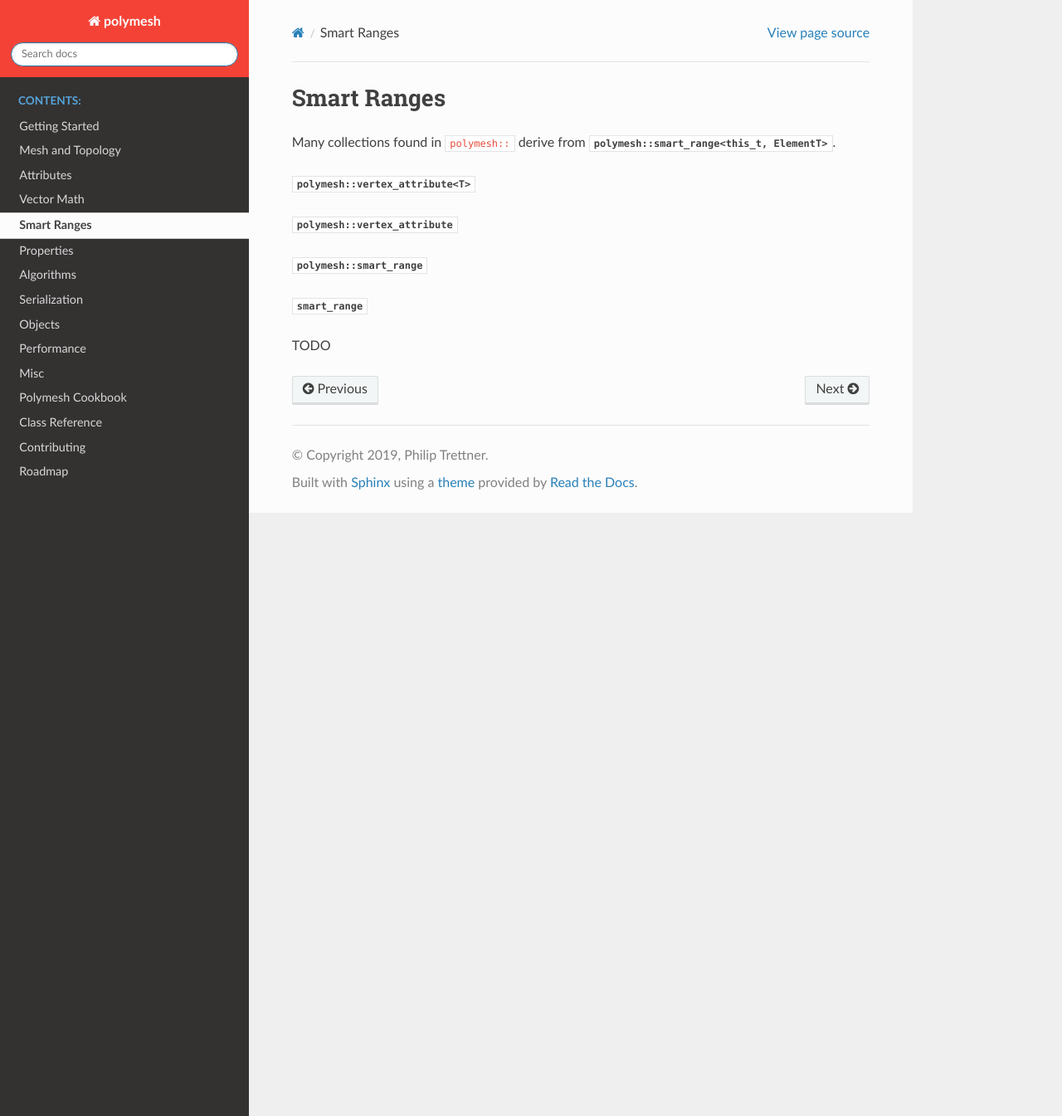
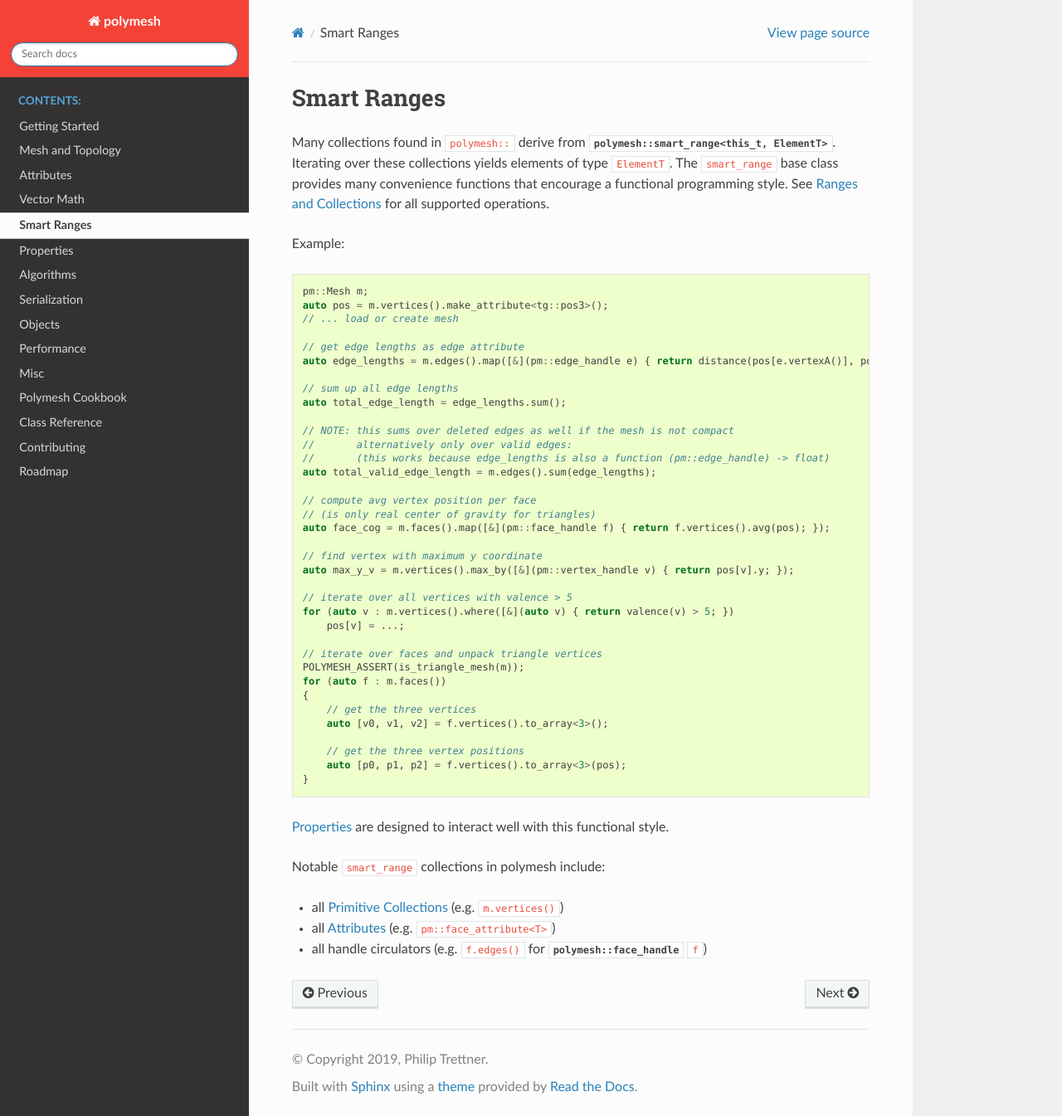
Before and after one commit to project-arcana/polymesh, a Sphinx documentation site: the page built from docs/smart-ranges.rst, in a window 1280 px wide and 1345 px high. Shown: the whole window at 83% size. Built offline with Sphinx 7.4.7 and the Read the Docs theme 2.0.0, drawn with Linux system fonts in a browser that asks for light colours; pages that are not in the unit, such as notebooks, are missing from menus.

Commit message:
more docs, moved properties to top-level include, renamed old property struct to attribute_view

```diff
--- a/docs/cookbook.rst
+++ b/docs/cookbook.rst
@@ -20,7 +20,7 @@ TODO
 
 
 Extracting Edges as Segments
---------------------------
+----------------------------
 
 ::
 
--- a/docs/properties.rst
+++ b/docs/properties.rst
@@ -1,4 +1,6 @@
 Properties
 ==========
 
+Properties are the commonly used free functions found in ``<polymesh/properties.hh>``.
+
 TODO
--- a/docs/reference.rst
+++ b/docs/reference.rst
@@ -39,6 +39,8 @@ Handles and Indices
 
 .. doxygenstruct:: polymesh::halfedge_handle
     :members:
+
+.. _ranges-ref:
 
 Ranges and Collections
 ----------------------
--- a/docs/smart-ranges.rst
+++ b/docs/smart-ranges.rst
@@ -2,13 +2,53 @@ Smart Ranges
 ============
 
 Many collections found in ``polymesh::`` derive from :cpp:struct:`polymesh::smart_range\<this_t, ElementT>`.
+Iterating over these collections yields elements of type ``ElementT``.
+The ``smart_range`` base class provides many convenience functions that encourage a functional programming style.
+See :ref:`ranges-ref` for all supported operations.
 
-:cpp:struct:`polymesh::vertex_attribute\<T>`
+Example: ::
 
-:cpp:struct:`polymesh::vertex_attribute`
+    pm::Mesh m;
+    auto pos = m.vertices().make_attribute<tg::pos3>();
+    // ... load or create mesh
 
-:cpp:struct:`polymesh::smart_range`
+    // get edge lengths as edge attribute
+    auto edge_lengths = m.edges().map([&](pm::edge_handle e) { return distance(pos[e.vertexA()], pos[e.vertexB()]); });
 
-:cpp:struct:`smart_range`
+    // sum up all edge lengths
+    auto total_edge_length = edge_lengths.sum();
 
-TODO
+    // NOTE: this sums over deleted edges as well if the mesh is not compact
+    //       alternatively only over valid edges:
+    //       (this works because edge_lengths is also a function (pm::edge_handle) -> float)
+    auto total_valid_edge_length = m.edges().sum(edge_lengths);
+
+    // compute avg vertex position per face
+    // (is only real center of gravity for triangles)
+    auto face_cog = m.faces().map([&](pm::face_handle f) { return f.vertices().avg(pos); });
+
+    // find vertex with maximum y coordinate
+    auto max_y_v = m.vertices().max_by([&](pm::vertex_handle v) { return pos[v].y; });
+
+    // iterate over all vertices with valence > 5
+    for (auto v : m.vertices().where([&](auto v) { return valence(v) > 5; })
+        pos[v] = ...;
+
+    // iterate over faces and unpack triangle vertices
+    POLYMESH_ASSERT(is_triangle_mesh(m));
+    for (auto f : m.faces())
+    {
+        // get the three vertices
+        auto [v0, v1, v2] = f.vertices().to_array<3>();
+
+        // get the three vertex positions
+        auto [p0, p1, p2] = f.vertices().to_array<3>(pos);
+    }
+
+:doc:`properties` are designed to interact well with this functional style.
+
+Notable ``smart_range`` collections in polymesh include:
+
+* all :ref:`primitive-collection` (e.g. ``m.vertices()``)
+* all :doc:`attributes` (e.g. ``pm::face_attribute<T>``)
+* all handle circulators (e.g. ``f.edges()`` for :struct:`polymesh::face_handle` ``f``)
```
Also changed, not shown: Changelog.md (+2 -0 lines), 11 other files.
